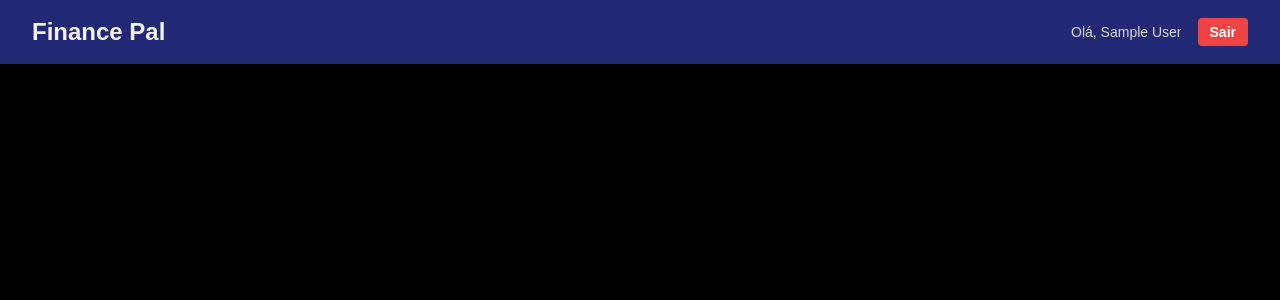
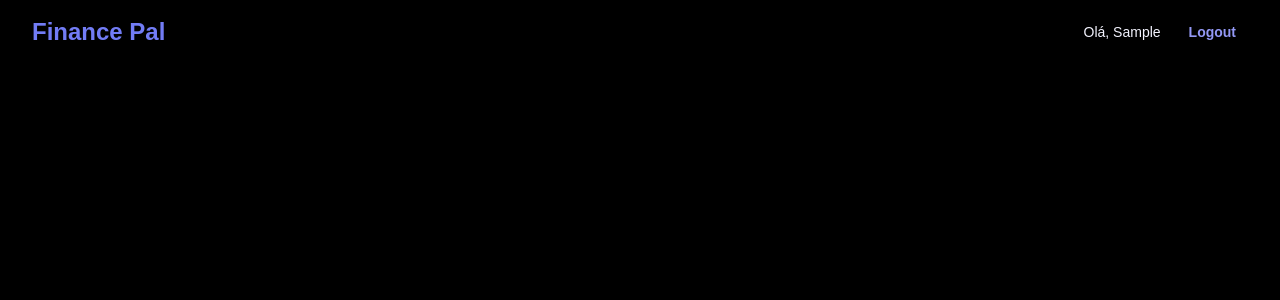
Before and after one commit to LMansoldo/finance-pal, a React (Vite) app: page /detail/1 in a window 1280 px wide. Shown: the top 300 px of the page. Built offline with nearby package versions, Linux system fonts and the light colour scheme; sample sign-in values are in the browser's storage.

Commit message:
fix: adjustments to improve header UI

```diff
--- a/src/shared/components/Header/Header.tsx
+++ b/src/shared/components/Header/Header.tsx
@@ -1,38 +1,26 @@
-// src/components/layout/Header.tsx
 import React from 'react';
-import { useNavigate } from 'react-router-dom';
 import { useAuth } from '@modules/auth/context/AuthContext';
 
 interface HeaderProps {
   title: string;
-  showBackButton?: boolean;
 }
 
-export const Header: React.FC<HeaderProps> = ({ title, showBackButton = false }) => {
+export const Header: React.FC<HeaderProps> = ({ title }) => {
   const { user, logout } = useAuth();
-  const navigate = useNavigate();
 
   return (
-    <header className="bg-primary-900 shadow">
+    <header className="bg-gradient-to-l bg-secondary-1000 shadow border-solid border-b-emerald-100 ">
       <div className="max-w-7xl mx-auto py-4 px-4 sm:px-6 lg:px-8 flex justify-between items-center">
         <div className="flex items-center">
-          {showBackButton && (
-            <button
-              onClick={() => navigate('/')}
-              className="mr-4 bg-secondary-200 hover:bg-secondary-300 text-secondary-800 font-bold py-1 px-3 rounded text-sm"
-            >
-              ← Voltar
-            </button>
-          )}
-          <h1 className="text-2xl font-bold text-secondary-100">{title}</h1>
+          <h1 className="text-2xl font-bold text-primary-500">{title}</h1>
         </div>
         <div className="flex items-center">
-          <span className="mr-4 text-secondary-200">Olá, {user?.name}</span>
+          <span className="mr-4 text-primary-100">Olá, {user?.firstName}</span>
           <button
             onClick={logout}
-            className="bg-red-500 hover:bg-red-700 text-white font-bold py-1 px-3 rounded text-sm"
+            className=" text-primary-400 font-bold py-1 px-3 text-sm"
           >
-            Sair
+            Logout
           </button>
         </div>
       </div>
```
